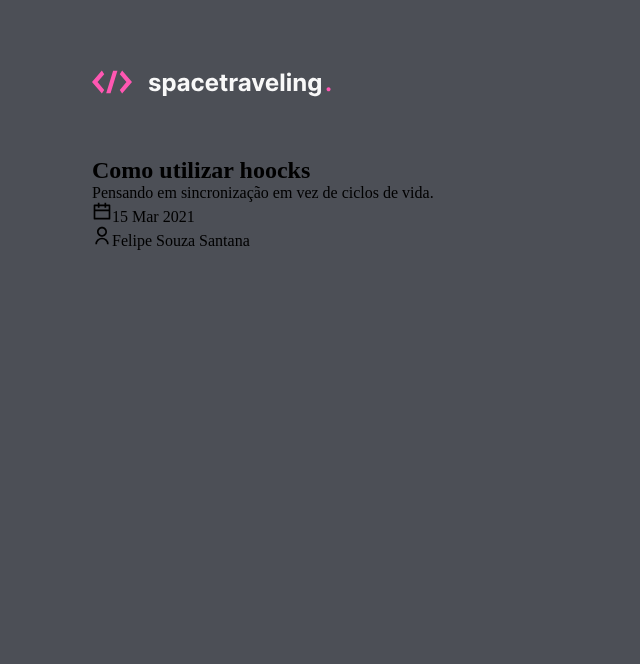
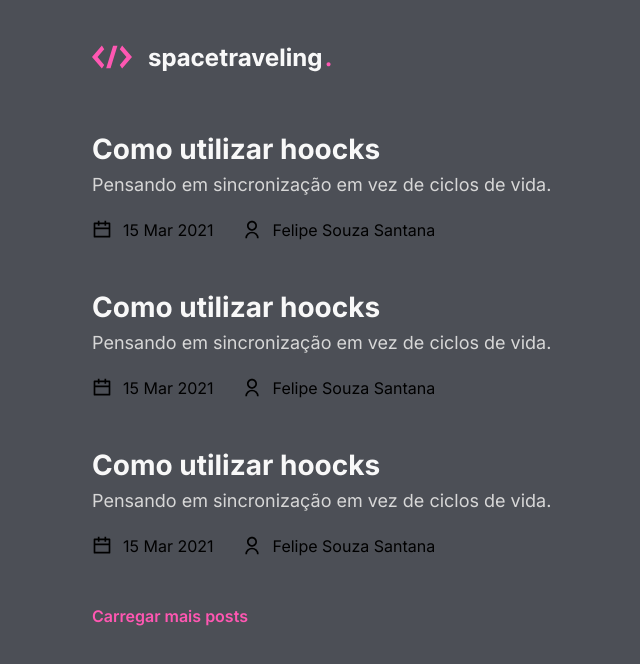
Before and after one commit to felipesouza91/ignite-reactjs-def5, a Next.js app: page / in a window 1280 px wide. Shown: the top 664 px of the page, without its empty margins (188-828 px from the left). Built offline with nearby package versions, Linux system fonts and the light colour scheme.

Commit message:
feat: finish layout

```diff
--- a/src/components/Header/header.module.scss
+++ b/src/components/Header/header.module.scss
@@ -1,8 +1,7 @@
 .container {
   display: flex;
   flex: 1;
-  padding-top: 70px;
-
+  padding-top: 45px;
 }
 .logoContainer {
   margin: 0 auto;
--- a/src/pages/_document.tsx
+++ b/src/pages/_document.tsx
@@ -1,4 +1,3 @@
-
 import Document, { Html, Head, Main, NextScript } from 'next/document';
 
 export default class MyDocument extends Document {
@@ -6,7 +5,12 @@ export default class MyDocument extends Document {
     return (
       <Html>
         <Head>
-          <title> Test</title>
+          <title>Spacetraveling</title>
+          <link rel="preconnect" href="https://fonts.googleapis.com" />
+          <link
+            href="https://fonts.googleapis.com/css2?family=Inter:wght@400;600;700&display=swap"
+            rel="stylesheet"
+          />
         </Head>
         <body>
           <Main />
--- a/src/pages/home.module.scss
+++ b/src/pages/home.module.scss
@@ -3,5 +3,51 @@
   margin: 0 auto;
   width: 720px;
   display: flex;
+  flex-direction: column;
   align-items: flex-start;
+
+  & > div {
+    margin-bottom: 50px;
+  }
+
+  a {
+    color: #ff57b2;
+    text-decoration: none;
+    font-weight: 600;
+  }
 }
+
+.post {
+  display: flex;
+
+  flex-direction: column;
+  h2 {
+    color: #f8f8f8;
+    font-size: 28px;
+    margin-bottom: 8px;
+    font-weight: 700;
+  }
+
+  p {
+    color: #d7d7d7;
+    font-size: 18px;
+    margin-bottom: 25px;
+  }
+}
+
+.infoContainer {
+  display: flex;
+  align-items: center;
+
+  & > div {
+    &:first-child {
+      margin-right: 28px;
+    }
+    display: flex;
+    align-content: center;
+    justify-content: center;
+    span {
+      margin-left: 11px;
+    }
+  }
+}
--- a/src/pages/index.tsx
+++ b/src/pages/index.tsx
@@ -28,12 +28,12 @@ const Home: React.FC = () => {
   return (
     <>
       <Header />
-      <div className={ styles.postContainer}>
-        <div>
+      <div className={styles.postContainer}>
+        <div className={styles.post}>
           <h2>Como utilizar hoocks</h2>
           <p>Pensando em sincronização em vez de ciclos de vida.</p>
-          <div>
-            <div>
+          <div className={styles.infoContainer}>
+            <div className={styles.info}>
               <RiCalendarLine size={20} />
               <span>15 Mar 2021</span>
             </div>
@@ -43,6 +43,36 @@ const Home: React.FC = () => {
             </div>
           </div>
         </div>
+        <div className={styles.post}>
+          <h2>Como utilizar hoocks</h2>
+          <p>Pensando em sincronização em vez de ciclos de vida.</p>
+          <div className={styles.infoContainer}>
+            <div className={styles.info}>
+              <RiCalendarLine size={20} />
+              <span>15 Mar 2021</span>
+            </div>
+            <div>
+              <RiUserLine size={20} />
+              <span>Felipe Souza Santana</span>
+            </div>
+          </div>
+        </div>
+        <div className={styles.post}>
+          <h2>Como utilizar hoocks</h2>
+          <p>Pensando em sincronização em vez de ciclos de vida.</p>
+          <div className={styles.infoContainer}>
+            <div className={styles.info}>
+              <RiCalendarLine size={20} />
+              <span>15 Mar 2021</span>
+            </div>
+            <div>
+              <RiUserLine size={20} />
+              <span>Felipe Souza Santana</span>
+            </div>
+          </div>
+        </div>
+
+        <a href="#">Carregar mais posts</a>
       </div>
     </>
   );
--- a/src/styles/globals.scss
+++ b/src/styles/globals.scss
@@ -6,4 +6,5 @@
 
 body {
   background: rgba(40, 44, 52, 0.83);
+  font-family: 'Inter', sans-serif;
 }
```
